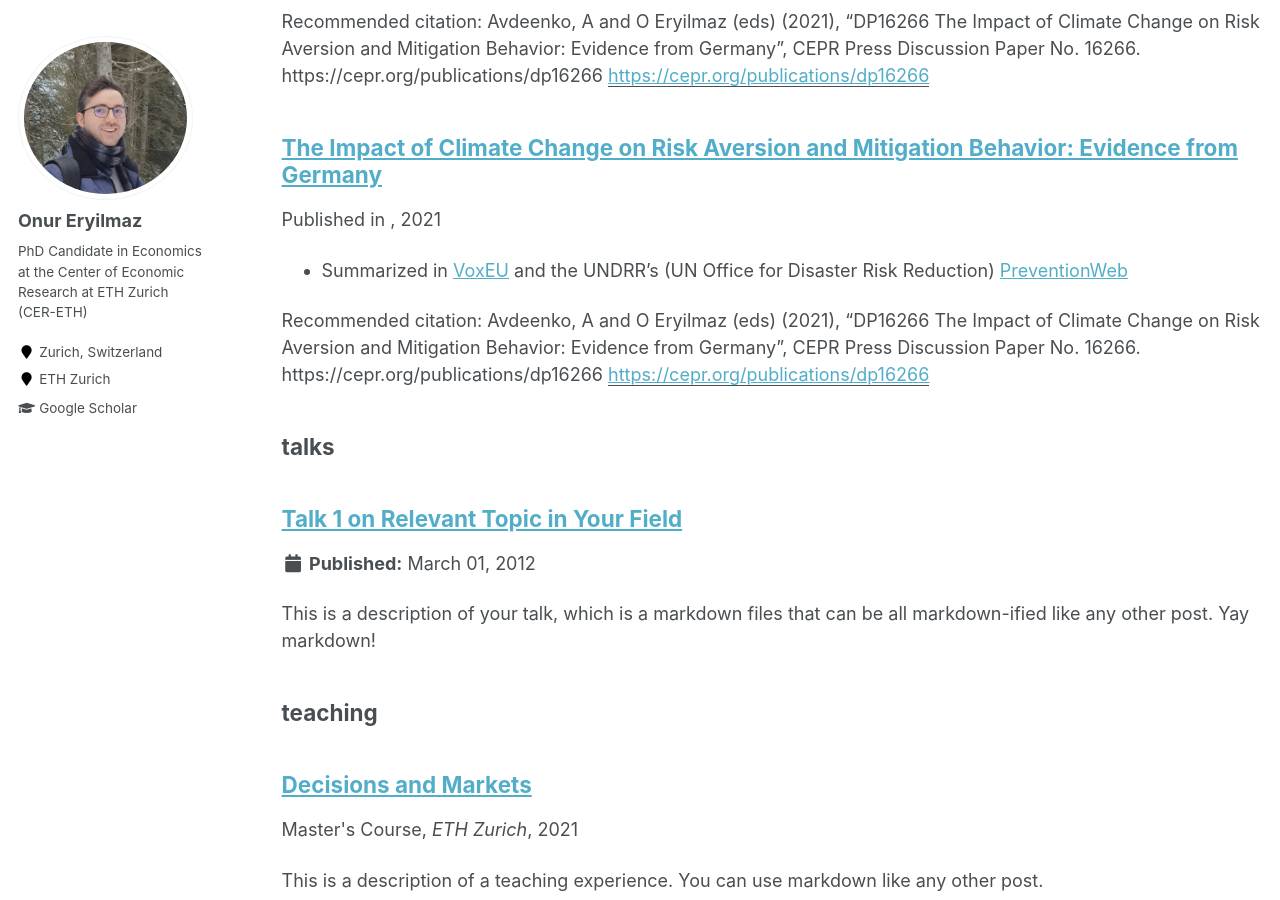
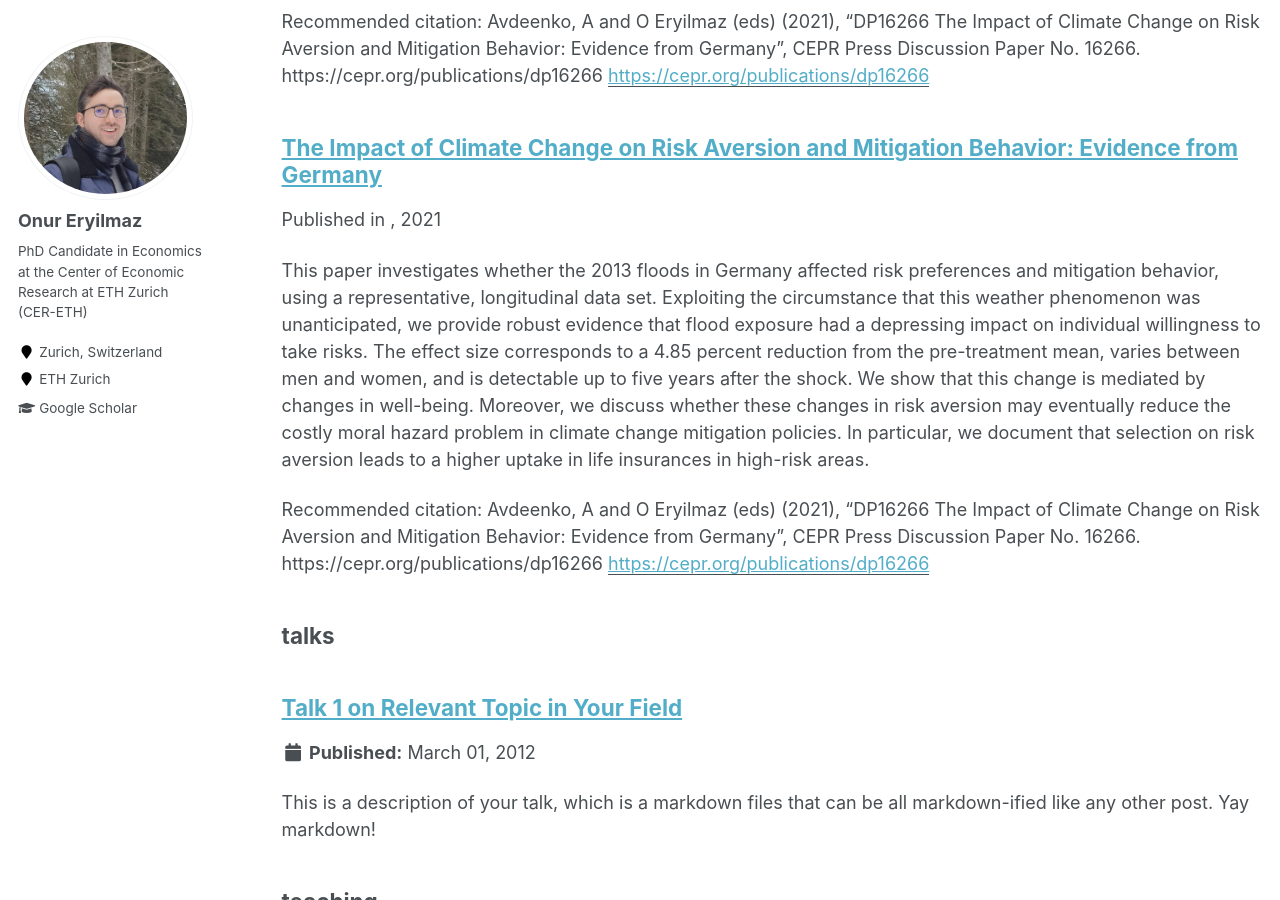
Before and after one commit to oeryilmaz/oeryilmaz.github.io, a Jekyll site: the page built from _pages/sitemap.md, in a window 1280 px wide and 900 px high, scrolled down 3149 px. Built offline with Jekyll 4.4.1, drawn with Linux system fonts in a browser that asks for light colours.

Commit message:
Update Publication2.md

```diff
--- a/_publications/Publication2.md
+++ b/_publications/Publication2.md
@@ -1,7 +1,8 @@
 ---
-title: "The Impact of Climate Change on Risk Aversion and Mitigation Behavior: Evidence from Germany"
+title: 'The Impact of Climate Change on Risk Aversion and Mitigation Behavior: Evidence from Germany'
 collection: publications
 permalink: /publication/2009-10-01-paper-title-number-1
+excerpt: 'This paper investigates whether the 2013 floods in Germany affected risk preferences and mitigation behavior, using a representative, longitudinal data set. Exploiting the circumstance that this weather phenomenon was unanticipated, we provide robust evidence that flood exposure had a depressing impact on individual willingness to take risks. The effect size corresponds to a 4.85 percent reduction from the pre-treatment mean, varies between men and women, and is detectable up to five years after the shock. We show that this change is mediated by changes in well-being. Moreover, we discuss whether these changes in risk aversion may eventually reduce the costly moral hazard problem in climate change mitigation policies. In particular, we document that selection on risk aversion leads to a higher uptake in life insurances in high-risk areas.'
 date: 2021-06-16
 paperurl: 'https://cepr.org/publications/dp16266'
 linktext: 'CEPR Discussion Paper No. 16266'   # Add this line
```
